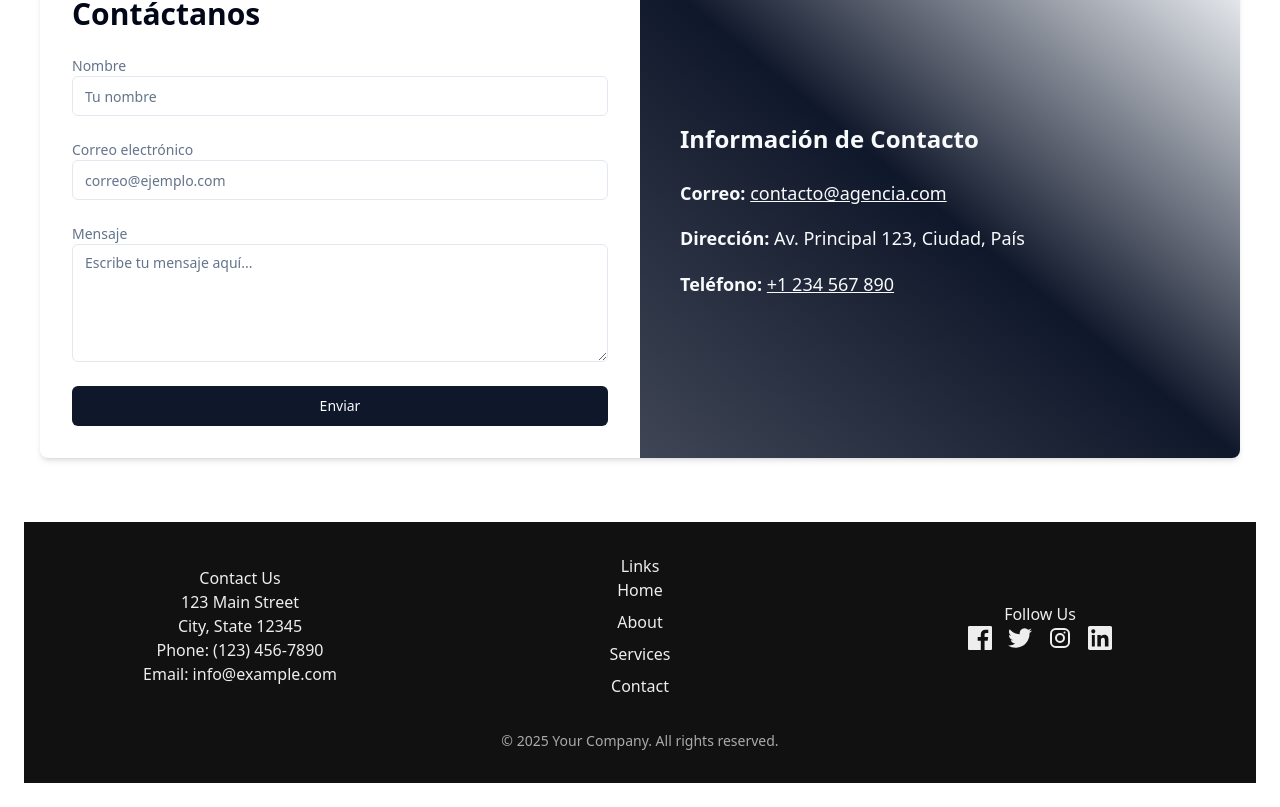
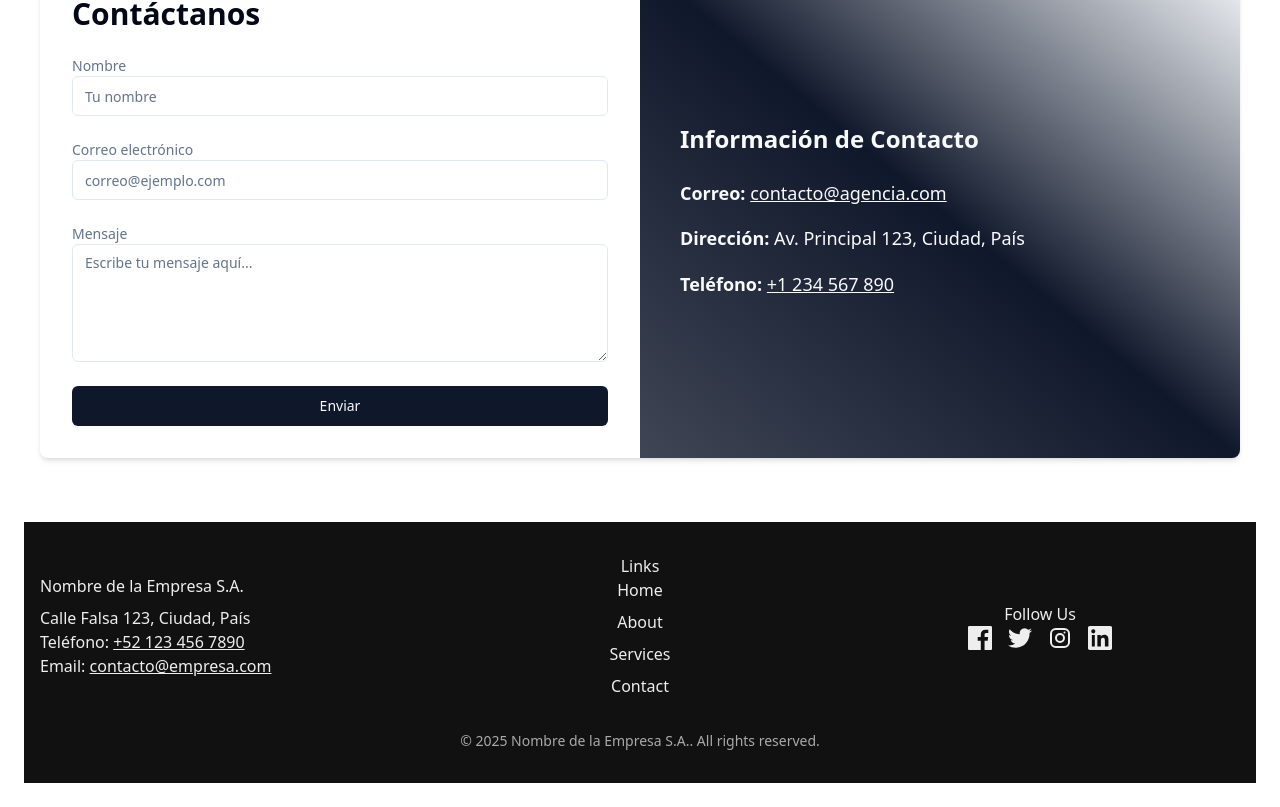
Before and after one commit to hrodrigobaigorria/hrodrigobaigorria-empleo-reclutamiento-20250628200036, a React (Vite) app: page / in a window 1280 px wide. Shown: the part 2392-3199 px from the top of the page. Built offline with nearby package versions, Linux system fonts and the light colour scheme.

Commit message:
feat: Automatic solution for 'Agregar en donde corresponda los datos de la empresa.'

```diff
--- a/src/components/Footer.tsx
+++ b/src/components/Footer.tsx
@@ -15,17 +15,23 @@ const navLinks = [
   { to: '/contact', label: 'Contact' }
 ];
 
+const companyInfo = {
+  name: 'Nombre de la Empresa S.A.',
+  address: 'Calle Falsa 123, Ciudad, País',
+  phone: '+52 123 456 7890',
+  email: 'contacto@empresa.com'
+};
+
 const Footer = () => {
   return (
     <footer style={{ backgroundColor: '#111111', color: '#eee', padding: '2rem 1rem', textAlign: 'center' }}>
       <div style={{ maxWidth: 1200, margin: '0 auto', display: 'flex', flexWrap: 'wrap', justifyContent: 'space-between', alignItems: 'center' }}>
-        <div style={{ flex: '1 1 200px', marginBottom: '1rem' }}>
-          <h3>Contact Us</h3>
-          <address style={{ fontStyle: 'normal', lineHeight: 1.5 }}>
-            123 Main Street<br />
-            City, State 12345<br />
-            Phone: (123) 456-7890<br />
-            Email: info@example.com
+        <div style={{ flex: '1 1 200px', marginBottom: '1rem', textAlign: 'left' }}>
+          <h3>{companyInfo.name}</h3>
+          <address style={{ fontStyle: 'normal', lineHeight: 1.5, marginTop: '0.5rem' }}>
+            {companyInfo.address}<br />
+            Teléfono: <a href={`tel:${companyInfo.phone.replace(/\s+/g, '')}`} style={{ color: '#eee', textDecoration: 'underline' }}>{companyInfo.phone}</a><br />
+            Email: <a href={`mailto:${companyInfo.email}`} style={{ color: '#eee', textDecoration: 'underline' }}>{companyInfo.email}</a>
           </address>
         </div>
         <nav style={{ flex: '1 1 200px', marginBottom: '1rem' }} aria-label="Footer navigation">
@@ -50,7 +56,7 @@ const Footer = () => {
         </div>
       </div>
       <div style={{ marginTop: '1rem', fontSize: '0.875rem', color: '#aaa' }}>
-        &copy; {new Date().getFullYear()} Your Company. All rights reserved.
+        &copy; {new Date().getFullYear()} {companyInfo.name}. All rights reserved.
       </div>
     </footer>
   );
```
